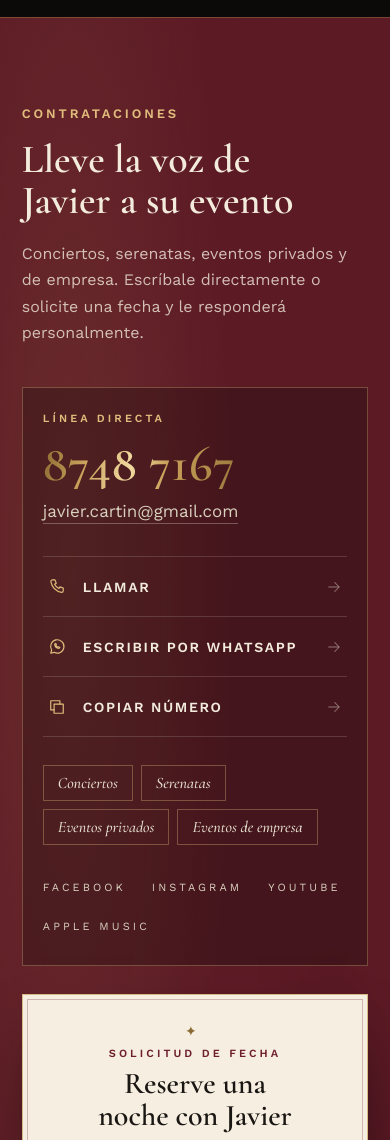
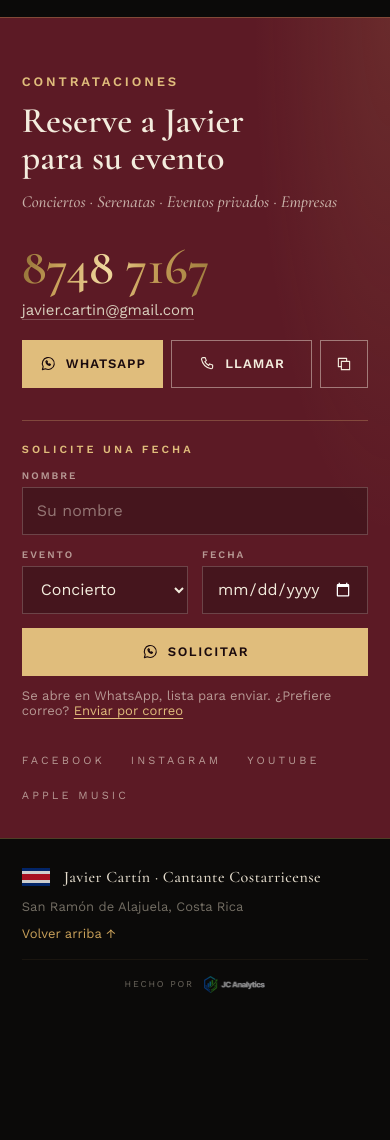
Before and after one commit to JCAnalyticsCR/javier-cartin-web, a plain HTML site: page index.html in a window 390 px wide. Shown: the part 5280-6420 px from the top of the page. After the commit the page ends 6301 px from the top, so only its background shows below. Drawn offline with nearby package versions, Linux system fonts and the light colour scheme.

Commit message:
feat(contacto): franja de reserva compacta con formulario de una línea
Co-Authored-By: Claude Opus 5.5 <noreply@anthropic.com>

```diff
--- a/css/contacto.css
+++ b/css/contacto.css
@@ -1,90 +1,80 @@
 /* ==========================================================================
-   CONTACTO — concierge de contrataciones.
-   Izquierda: tarjeta "Línea directa" sobre vino. Derecha: invitación en papel crema.
+   CONTRATACIONES — franja de reserva compacta.
+   Fila 1: título + tipos de evento | teléfono, correo y acciones directas.
+   Fila 2: formulario de una línea (nombre · evento · fecha · Solicitar).
    Pantalla de decisión: solo se mueve lo que el usuario toca.
    ========================================================================== */
 .contacto{
-  --papel:#f6efe1; --papel-filete:rgba(110,31,43,.28);
   position:relative;overflow:hidden;
-  padding:var(--sec) var(--pad);
+  padding:clamp(56px,7vw,88px) var(--pad) clamp(28px,3.5vw,40px);
   background:
-    radial-gradient(ellipse 60% 70% at 18% 30%,rgba(201,161,90,.13),transparent 70%),
-    radial-gradient(ellipse 50% 60% at 85% 90%,rgba(0,0,0,.35),transparent 70%),
+    radial-gradient(ellipse 50% 90% at 100% 0%,rgba(201,161,90,.12),transparent 70%),
     var(--vino);
   border-top:1px solid var(--filete);
 }
 
-/* Encabezado */
-.contacto__head{max-width:760px}
-.contacto__head h2{margin:18px 0 0;color:var(--crema);font-size:clamp(40px,5vw,64px);line-height:1.02;text-wrap:balance}
-.contacto__head p{margin:20px 0 0;max-width:560px;font-size:18px;line-height:1.65;color:rgba(243,236,221,.78);text-wrap:pretty}
+/* Fila 1 */
+.cx{display:grid;grid-template-columns:minmax(0,1fr) auto;gap:clamp(28px,5vw,72px);align-items:end}
+.cx__intro h2{margin:14px 0 0;color:var(--crema);font-size:clamp(36px,4.2vw,56px);line-height:1.02;text-wrap:balance}
+.cx__tipos{margin:14px 0 0;font-family:var(--serif);font-style:italic;font-size:19px;color:rgba(243,236,221,.72)}
 
-.contacto__grid{margin-top:clamp(40px,5vw,64px);display:grid;grid-template-columns:minmax(0,1fr) minmax(0,1.1fr);gap:clamp(28px,4vw,56px);align-items:stretch}
+.cx__linea{display:flex;flex-direction:column;align-items:flex-end;text-align:right}
+.cx__tel{text-decoration:none;font-family:var(--serif);font-weight:600;font-size:clamp(46px,5vw,68px);line-height:1;white-space:nowrap;padding:.04em .06em .12em;margin:0 -.06em -.12em 0}
+.cx__mail{margin-top:8px;font-size:15px;color:var(--crema-2);text-decoration:none;border-bottom:1px solid rgba(243,236,221,.25);transition:color var(--dur-micro),border-color var(--dur-micro)}
+.cx__mail:hover{color:var(--oro-claro);border-color:var(--oro-claro)}
+.cx__acciones{display:flex;gap:10px;margin-top:20px}
 
-/* ── Línea directa ─────────────────────────────────────────────── */
-.linea{display:flex;flex-direction:column;padding:clamp(28px,3.4vw,44px);background:rgba(11,10,9,.28);border:1px solid rgba(224,189,124,.32)}
-.linea__et{font-size:11px;letter-spacing:var(--tracking-etiqueta);text-transform:uppercase;font-weight:600;color:var(--oro-claro)}
-.linea__tel{display:inline-block;align-self:flex-start;margin-top:14px;text-decoration:none;font-family:var(--serif);font-weight:600;font-size:clamp(48px,5.4vw,76px);line-height:1;letter-spacing:.01em;white-space:nowrap}
-.linea__mail{align-self:flex-start;margin-top:12px;font-size:17px;color:var(--crema-2);text-decoration:none;border-bottom:1px solid rgba(243,236,221,.3);padding-bottom:2px;transition:color var(--dur-micro),border-color var(--dur-micro)}
-.linea__mail:hover{color:var(--oro-claro);border-color:var(--oro-claro)}
+/* Botones de la franja */
+.cxb{display:inline-flex;align-items:center;justify-content:center;gap:9px;min-height:48px;padding:0 20px;background:transparent;border:1px solid rgba(243,236,221,.45);color:var(--crema);font:inherit;font-size:13px;font-weight:600;letter-spacing:.12em;text-transform:uppercase;text-decoration:none;cursor:pointer;white-space:nowrap;transition:background var(--dur-micro),color var(--dur-micro),border-color var(--dur-micro)}
+.cxb svg{width:18px;height:18px;flex:none;fill:none;stroke:currentColor;stroke-width:1.5;stroke-linejoin:round;stroke-linecap:round}
+.cxb:hover{background:var(--crema);border-color:var(--crema);color:var(--vino)}
+.cxb--oro{background:var(--oro-claro);border-color:var(--oro-claro);color:#1a0a0d}
+.cxb--oro:hover{background:var(--crema);border-color:var(--crema);color:#1a0a0d}
+.cxb--icono .accion__label{font-size:12px}
+.cxb.is-ok{border-color:var(--oro-claro);color:var(--oro-claro)}
+.contacto :focus-visible{outline:1px solid var(--oro-claro);outline-offset:3px}
 
-/* Acciones: lista de concierge con icono, texto y flecha */
-.acciones{margin-top:32px;display:flex;flex-direction:column;border-top:1px solid rgba(243,236,221,.16)}
-.accion{display:flex;align-items:center;gap:16px;min-height:60px;padding:0 4px;border:0;border-bottom:1px solid rgba(243,236,221,.16);background:none;color:var(--crema);text-decoration:none;font:inherit;font-size:14px;font-weight:600;letter-spacing:.12em;text-transform:uppercase;text-align:left;cursor:pointer;transition:color var(--dur-micro),background var(--dur-micro)}
-.accion svg{width:20px;height:20px;flex:none;fill:none;stroke:var(--oro-claro);stroke-width:1.4;stroke-linejoin:round;stroke-linecap:round}
-.accion__label{flex:1}
-.accion .accion__flecha{width:18px;height:18px;stroke:currentColor;opacity:.45;transition:transform var(--dur-ui) var(--ease-salida),opacity var(--dur-micro)}
-.accion:hover,.accion:focus-visible{color:var(--oro-claro);background:rgba(224,189,124,.06)}
-.accion:hover .accion__flecha,.accion:focus-visible .accion__flecha{transform:translateX(5px);opacity:1}
-.accion.is-ok{color:var(--oro-claro)}
-
-/* Tipos de evento */
-.linea__eventos{list-style:none;margin:28px 0 0;padding:0;display:flex;flex-wrap:wrap;gap:8px}
-.linea__eventos li{padding:7px 14px;border:1px solid rgba(224,189,124,.35);font-family:var(--serif);font-style:italic;font-size:16px;color:var(--crema-3)}
+/* Fila 2: formulario en una línea */
+.cx__form{margin-top:clamp(32px,4vw,48px);padding-top:clamp(22px,2.6vw,30px);border-top:1px solid rgba(224,189,124,.28)}
+.cx__form-et{font-size:11px;letter-spacing:var(--tracking-etiqueta);text-transform:uppercase;font-weight:600;color:var(--oro-claro)}
+.cx__campos{margin-top:14px;display:grid;grid-template-columns:minmax(0,1.3fr) minmax(0,1fr) minmax(0,1fr) auto;gap:14px;align-items:end}
+.cxc{display:flex;flex-direction:column;gap:6px;min-width:0}
+.cxc span{font-size:10px;letter-spacing:.2em;text-transform:uppercase;font-weight:600;color:rgba(243,236,221,.6)}
+.cxc input,.cxc select{width:100%;min-height:48px;padding:0 14px;background:rgba(11,10,9,.28);border:1px solid rgba(243,236,221,.22);border-radius:0;color:var(--crema);color-scheme:dark;font-family:var(--sans);font-size:16px;outline:none;transition:border-color var(--dur-micro),background var(--dur-micro)}
+.cxc input::placeholder{color:rgba(243,236,221,.45)}
+.cxc input:focus,.cxc select:focus{border-color:var(--oro-claro);background:rgba(11,10,9,.4)}
+.cxc option{color:var(--tinta)}
+.cx__enviar{min-width:150px}
+.cx__pie{margin-top:12px;display:flex;flex-wrap:wrap;justify-content:space-between;gap:6px 20px;font-size:13px;color:rgba(243,236,221,.6)}
+.cx__err{color:var(--oro-claro);font-weight:600}
+.cx__err:empty{display:none}
+.cx__link{background:none;border:0;padding:0;font:inherit;color:var(--oro-claro);text-decoration:underline;text-underline-offset:3px;cursor:pointer}
+.cx__link:hover{color:var(--crema)}
 
 /* Redes */
-.contacto .social{margin-top:auto;padding-top:28px;display:flex;flex-wrap:wrap;gap:10px 26px;font-size:11px;letter-spacing:var(--tracking-etiqueta);text-transform:uppercase}
-.contacto .social a{text-decoration:none;color:var(--crema-2);padding:8px 0;transition:color var(--dur-micro)}
-.contacto .social a:hover{color:var(--oro-claro)}
+.cx__social{margin-top:clamp(28px,3.5vw,40px);display:flex;flex-wrap:wrap;gap:6px 26px;font-size:11px;letter-spacing:var(--tracking-etiqueta);text-transform:uppercase}
+.cx__social a{text-decoration:none;color:rgba(243,236,221,.6);padding:8px 0;transition:color var(--dur-micro)}
+.cx__social a:hover{color:var(--oro-claro)}
 
-/* ── Invitación (formulario en papel crema) ────────────────────── */
-.invitacion{position:relative;display:flex;flex-direction:column;gap:22px;padding:clamp(30px,3.8vw,52px);background:var(--papel);color:var(--tinta);
-  border:1px solid rgba(201,161,90,.7);outline:1px solid var(--papel-filete);outline-offset:-10px;box-shadow:0 30px 60px -20px rgba(0,0,0,.55)}
-.invitacion__head{text-align:center;display:flex;flex-direction:column;align-items:center;gap:8px;padding-bottom:6px}
-.invitacion__orn{color:var(--oro-profundo);font-size:14px;letter-spacing:.6em}
-.invitacion__et{font-size:11px;letter-spacing:var(--tracking-etiqueta);text-transform:uppercase;font-weight:600;color:var(--vino-texto)}
-.invitacion__titulo{margin:0;font-family:var(--serif);font-weight:600;font-size:clamp(30px,3vw,40px);line-height:1.05;color:var(--tinta);text-wrap:balance}
-
-.campo{display:flex;flex-direction:column;gap:6px;font-size:11px;letter-spacing:.2em;text-transform:uppercase;font-weight:600;color:var(--vino-texto)}
-.campo input,.campo select,.campo textarea{width:100%;background:transparent;border:0;border-bottom:1px solid rgba(26,22,19,.28);border-radius:0;color:var(--tinta);color-scheme:light;font-family:var(--sans);font-size:17px;letter-spacing:0;text-transform:none;font-weight:400;line-height:1.5;padding:10px 0;outline:none;resize:vertical;transition:border-color var(--dur-micro)}
-.campo input::placeholder,.campo textarea::placeholder{color:rgba(90,79,69,.7)}
-.campo input:focus,.campo select:focus,.campo textarea:focus{border-bottom-color:var(--vino)}
-.campo select{cursor:pointer}
-.invitacion__fila{display:grid;grid-template-columns:minmax(0,1fr) minmax(0,1fr);gap:22px}
-.invitacion__err{min-height:20px;margin:-8px 0 -6px;font-size:14px;color:var(--vino-texto);font-weight:600}
-
-.invitacion__btns{display:grid;grid-template-columns:minmax(0,1fr) minmax(0,1fr);gap:12px}
-.ibtn{display:inline-flex;align-items:center;justify-content:center;gap:10px;min-height:54px;padding:0 16px;font:inherit;font-size:13px;font-weight:600;letter-spacing:.1em;text-transform:uppercase;cursor:pointer;border:1px solid var(--vino);transition:background var(--dur-micro),color var(--dur-micro),border-color var(--dur-micro)}
-.ibtn svg{width:18px;height:18px;flex:none;fill:none;stroke:currentColor;stroke-width:1.5;stroke-linejoin:round;stroke-linecap:round}
-.ibtn--vino{background:var(--vino);color:var(--crema)}
-.ibtn--vino:hover{background:var(--tinta);border-color:var(--tinta)}
-.ibtn--linea{background:transparent;color:var(--vino-texto)}
-.ibtn--linea:hover{background:var(--vino);color:var(--crema)}
-.invitacion :focus-visible{outline:1px solid var(--vino);outline-offset:3px}
-.invitacion__nota{margin:-4px 0 0;text-align:center;font-size:13px;line-height:1.5;color:var(--gris)}
-
-/* ── Responsive ────────────────────────────────────────────────── */
+/* Responsive */
 @media (max-width:960px){
-  .contacto__grid{grid-template-columns:minmax(0,1fr)}
+  .cx{grid-template-columns:minmax(0,1fr);align-items:start}
+  .cx__linea{align-items:flex-start;text-align:left}
+  .cx__tel{margin:0 0 -.12em -.06em}
+  .cx__campos{grid-template-columns:minmax(0,1fr) minmax(0,1fr)}
+  .cx__campos .cxc:first-child{grid-column:1 / -1}
+  .cx__enviar{grid-column:1 / -1}
 }
 @media (max-width:767px){
-  .contacto__head p{font-size:16px}
-  .linea{padding:24px 20px}
-  .linea__tel{font-size:clamp(42px,13vw,56px)}
-  .invitacion{padding:28px 20px;outline-offset:-6px}
-  .invitacion__fila,.invitacion__btns{grid-template-columns:minmax(0,1fr)}
-  .campo input,.campo select,.campo textarea{font-size:16px}
+  .cx__tipos{font-size:17px}
+  .cx__tel{font-size:clamp(44px,13vw,56px)}
+  .cx__acciones{width:100%;gap:8px}
+  .cx__acciones .cxb{flex:1 1 0;padding:0 10px;letter-spacing:.08em}
+  /* Copiar: cuadrado de solo icono (el nombre accesible viene del aria-label) */
+  .cx__acciones .cxb--icono{flex:0 0 48px;width:48px;padding:0}
+  .cx__acciones .cxb--icono .accion__label{position:absolute;width:1px;height:1px;overflow:hidden;clip:rect(0 0 0 0);white-space:nowrap}
+  .cx__pie{flex-direction:column}
 }
 @media (prefers-reduced-motion:reduce){
-  .accion,.accion .accion__flecha,.ibtn,.linea__mail{transition:none}
+  .cxb,.cxc input,.cxc select,.cx__mail,.cx__social a{transition:none}
 }
--- a/index.html
+++ b/index.html
@@ -129,56 +129,43 @@
 </section>
 
 <section class="contacto" id="contacto" aria-labelledby="contactoTitulo">
-  <header class="contacto__head reveal">
+  <div class="cx reveal">
+    <div class="cx__intro">
       <div class="eyebrow eyebrow--light">Contrataciones</div>
-    <h2 id="contactoTitulo">Lleve la voz de Javier a su evento</h2>
-    <p>Conciertos, serenatas, eventos privados y de empresa. Escríbale directamente o solicite una fecha y le responderá personalmente.</p>
-  </header>
-
-  <div class="contacto__grid">
-    <aside class="linea reveal" data-delay="100" aria-label="Línea directa">
-      <div class="linea__et">Línea directa</div>
-      <a class="linea__tel oro-metal" href="tel:+50687487167" aria-label="Llamar al 8748 7167">8748 7167</a>
-      <a class="linea__mail" href="mailto:javier.cartin@gmail.com">javier.cartin@gmail.com</a>
-
-      <div class="acciones">
-        <a class="accion" href="tel:+50687487167"><svg viewBox="0 0 24 24" aria-hidden="true"><path d="M6.6 3.5h3l1.5 4-2 1.3a11 11 0 0 0 5.1 5.1l1.3-2 4 1.5v3a2 2 0 0 1-2 2A16.5 16.5 0 0 1 4.6 5.5a2 2 0 0 1 2-2z"/></svg><span class="accion__label">Llamar</span><svg class="accion__flecha" viewBox="0 0 24 24" aria-hidden="true"><path d="M5 12h14M13 6l6 6-6 6"/></svg></a>
-        <a class="accion" href="https://wa.me/50687487167" target="_blank" rel="noopener" data-whatsapp><svg viewBox="0 0 24 24" aria-hidden="true"><path d="M4.5 19.5l1.1-3.9A8 8 0 1 1 8.6 18.4z"/><path d="M9.2 8.6c.3 2.6 2.6 4.9 5.2 5.2l1-1.2-1.6-.9-.7.7a4 4 0 0 1-2.5-2.5l.7-.7-.9-1.6z"/></svg><span class="accion__label">Escribir por WhatsApp</span><svg class="accion__flecha" viewBox="0 0 24 24" aria-hidden="true"><path d="M5 12h14M13 6l6 6-6 6"/></svg></a>
-        <button class="accion" type="button" id="copyBtn"><svg viewBox="0 0 24 24" aria-hidden="true"><rect x="8.5" y="8.5" width="11" height="11"/><path d="M15.5 8.5v-4h-11v11h4"/></svg><span class="accion__label">Copiar número</span><svg class="accion__flecha" viewBox="0 0 24 24" aria-hidden="true"><path d="M5 12h14M13 6l6 6-6 6"/></svg></button>
+      <h2 id="contactoTitulo">Reserve a Javier para su evento</h2>
+      <p class="cx__tipos">Conciertos · Serenatas · Eventos privados · Empresas</p>
+    </div>
+    <div class="cx__linea">
+      <a class="cx__tel oro-metal" href="tel:+50687487167" aria-label="Llamar al 8748 7167">8748 7167</a>
+      <a class="cx__mail" href="mailto:javier.cartin@gmail.com">javier.cartin@gmail.com</a>
+      <div class="cx__acciones">
+        <a class="cxb cxb--oro" href="https://wa.me/50687487167" target="_blank" rel="noopener" data-whatsapp><svg viewBox="0 0 24 24" aria-hidden="true"><path d="M4.5 19.5l1.1-3.9A8 8 0 1 1 8.6 18.4z"/><path d="M9.2 8.6c.3 2.6 2.6 4.9 5.2 5.2l1-1.2-1.6-.9-.7.7a4 4 0 0 1-2.5-2.5l.7-.7-.9-1.6z"/></svg>WhatsApp</a>
+        <a class="cxb" href="tel:+50687487167"><svg viewBox="0 0 24 24" aria-hidden="true"><path d="M6.6 3.5h3l1.5 4-2 1.3a11 11 0 0 0 5.1 5.1l1.3-2 4 1.5v3a2 2 0 0 1-2 2A16.5 16.5 0 0 1 4.6 5.5a2 2 0 0 1 2-2z"/></svg>Llamar</a>
+        <button class="cxb cxb--icono" type="button" id="copyBtn" aria-label="Copiar número"><svg viewBox="0 0 24 24" aria-hidden="true"><rect x="8.5" y="8.5" width="11" height="11"/><path d="M15.5 8.5v-4h-11v11h4"/></svg><span class="accion__label">Copiar</span></button>
+      </div>
+    </div>
   </div>
 
-      <ul class="linea__eventos" aria-label="Tipos de evento">
-        <li>Conciertos</li><li>Serenatas</li><li>Eventos privados</li><li>Eventos de empresa</li>
-      </ul>
+  <form class="cx__form reveal" data-delay="120" id="form" novalidate aria-label="Solicitar una fecha">
+    <div class="cx__form-et">Solicite una fecha</div>
+    <div class="cx__campos">
+      <label class="cxc"><span>Nombre</span><input name="nombre" placeholder="Su nombre" autocomplete="name"></label>
+      <label class="cxc"><span>Evento</span><select name="tipo"><option>Concierto</option><option>Serenata</option><option>Evento privado</option><option>Evento de empresa</option><option>Otro</option></select></label>
+      <label class="cxc"><span>Fecha</span><input type="date" name="fecha"></label>
+      <button type="button" class="cxb cxb--oro cx__enviar" id="sendWa" data-whatsapp><svg viewBox="0 0 24 24" aria-hidden="true"><path d="M4.5 19.5l1.1-3.9A8 8 0 1 1 8.6 18.4z"/><path d="M9.2 8.6c.3 2.6 2.6 4.9 5.2 5.2l1-1.2-1.6-.9-.7.7a4 4 0 0 1-2.5-2.5l.7-.7-.9-1.6z"/></svg>Solicitar</button>
+    </div>
+    <div class="cx__pie">
+      <span class="cx__err" id="formErr" role="alert"></span>
+      <span class="cx__nota">Se abre en WhatsApp, lista para enviar. ¿Prefiere correo? <button type="button" class="cx__link" id="sendMail">Enviar por correo</button></span>
+    </div>
+  </form>
 
-      <nav class="social" aria-label="Redes de Javier Cartín">
+  <nav class="cx__social" aria-label="Redes de Javier Cartín">
     <a href="https://www.facebook.com/javiercartinoficial" target="_blank" rel="noopener">Facebook</a>
     <a href="https://www.instagram.com/javiercartin/" target="_blank" rel="noopener">Instagram</a>
     <a href="https://www.youtube.com/@javiercartin5575" target="_blank" rel="noopener">YouTube</a>
     <a href="https://music.apple.com/cr/artist/javier-cartin/1521664752" target="_blank" rel="noopener">Apple Music</a>
   </nav>
-    </aside>
-
-    <form class="invitacion reveal" data-delay="200" id="form" novalidate aria-labelledby="formTitulo">
-      <div class="invitacion__head">
-        <span class="invitacion__orn" aria-hidden="true">✦</span>
-        <div class="invitacion__et">Solicitud de fecha</div>
-        <h3 class="invitacion__titulo" id="formTitulo">Reserve una noche con Javier</h3>
-      </div>
-      <label class="campo">Nombre<input name="nombre" placeholder="Su nombre completo" autocomplete="name"></label>
-      <div class="invitacion__fila">
-        <label class="campo">Tipo de evento<select name="tipo"><option>Concierto</option><option>Serenata</option><option>Evento privado</option><option>Evento de empresa</option><option>Otro</option></select></label>
-        <label class="campo">Fecha<input type="date" name="fecha"></label>
-      </div>
-      <label class="campo">Mensaje<textarea name="mensaje" rows="3" placeholder="Lugar, horario y detalles del evento"></textarea></label>
-      <div class="invitacion__err" id="formErr" role="alert"></div>
-      <div class="invitacion__btns">
-        <button type="button" class="ibtn ibtn--vino" id="sendWa" data-whatsapp><svg viewBox="0 0 24 24" aria-hidden="true"><path d="M4.5 19.5l1.1-3.9A8 8 0 1 1 8.6 18.4z"/><path d="M9.2 8.6c.3 2.6 2.6 4.9 5.2 5.2l1-1.2-1.6-.9-.7.7a4 4 0 0 1-2.5-2.5l.7-.7-.9-1.6z"/></svg>Enviar por WhatsApp</button>
-        <button type="button" class="ibtn ibtn--linea" id="sendMail"><svg viewBox="0 0 24 24" aria-hidden="true"><rect x="3.5" y="5.5" width="17" height="13"/><path d="M3.5 6.5l8.5 6.5 8.5-6.5"/></svg>Enviar por correo</button>
-      </div>
-      <p class="invitacion__nota">Su solicitud se abre en WhatsApp o en su correo, lista para enviar. Este sitio no guarda sus datos.</p>
-    </form>
-  </div>
 </section>
 </main>
 
```
Also changed, not shown: js/secciones.js (+4 -3 lines). Lines whose indentation alone changed are shown as unchanged.
